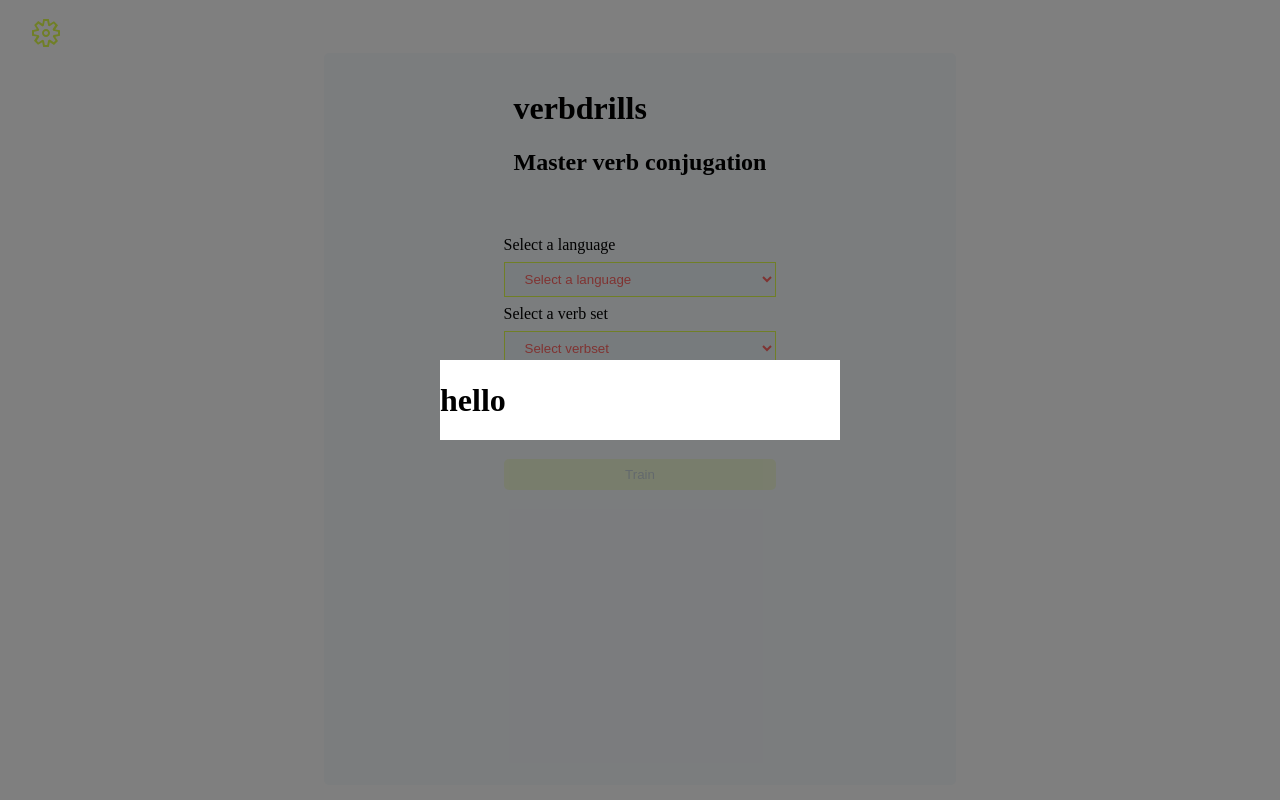
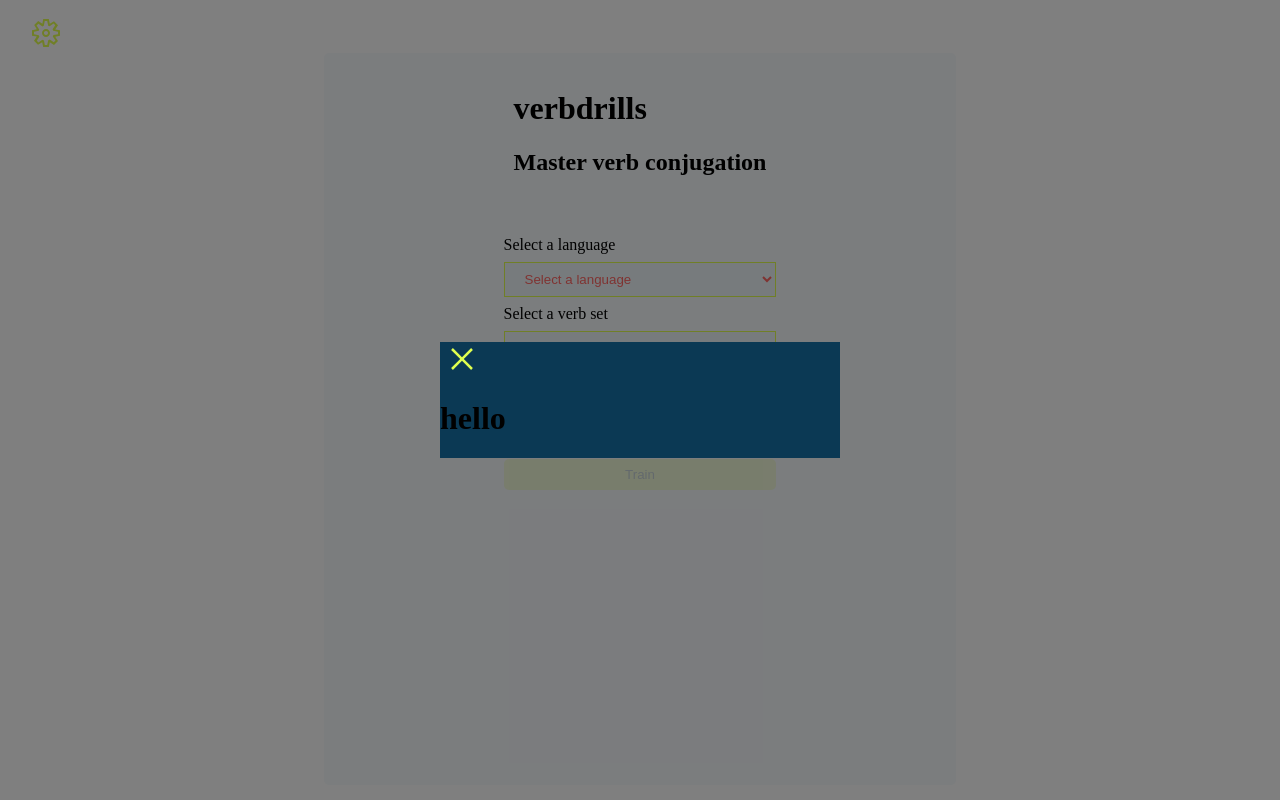
Before and after one commit to CRTW26/verbdrills, a Next.js app: page / in a window 1280 px wide. Both pictures are taken after a click on the button 46 px from the left and 34 px from the top of the page. Built offline with nearby package versions, Linux system fonts and the light colour scheme.

Commit message:
feat: add modal close functionality

```diff
--- a/src/pages/index.tsx
+++ b/src/pages/index.tsx
@@ -103,7 +103,7 @@ export const Index: React.FC<Props> = ({ verbs }) => {
         )}
 
         {isTimerModalVisible && (
-          <Modal>
+          <Modal onClose={() => setIsTimerModalVisible(false)}>
             <h1>hello</h1>
           </Modal>
         )}
--- a/src/shared/components/Modal.tsx
+++ b/src/shared/components/Modal.tsx
@@ -1,15 +1,31 @@
 import React from 'react'
+import { VscChromeClose } from 'react-icons/vsc'
 
 interface Props {
-  children
+  children: JSX.Element
+  onClose: () => void
 }
 
-const Modal: React.FC<Props> = ({ children }) => {
+const Modal: React.FC<Props> = ({ children, onClose }) => {
   return (
     <div className="modal">
-      <div className="modal__inner">{children}</div>
+      <div className="modal__inner">
+        <button onClick={onClose}>
+          <VscChromeClose color="#e0ff4f" fontSize={'2rem'} />
+        </button>
+        {children}
+      </div>
 
       <style jsx>{`
+        button {
+          background: none;
+          border: none;
+        }
+
+        button:hover {
+          cursor: pointer;
+        }
+
         .modal {
           position: fixed;
           display: flex;
@@ -33,7 +49,8 @@ const Modal: React.FC<Props> = ({ children }) => {
 
         .modal__inner {
           position: absolute;
-          background: white;
+          background: #0b3954;
+          opacity: 1;
           width: 100%;
         }
 
```
